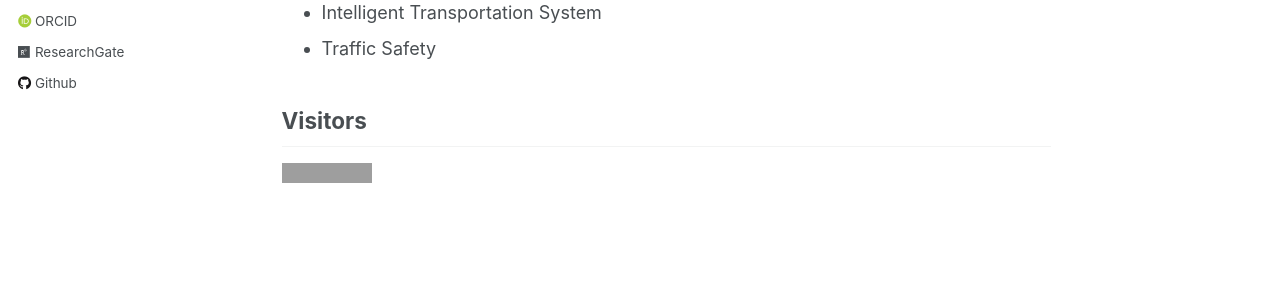
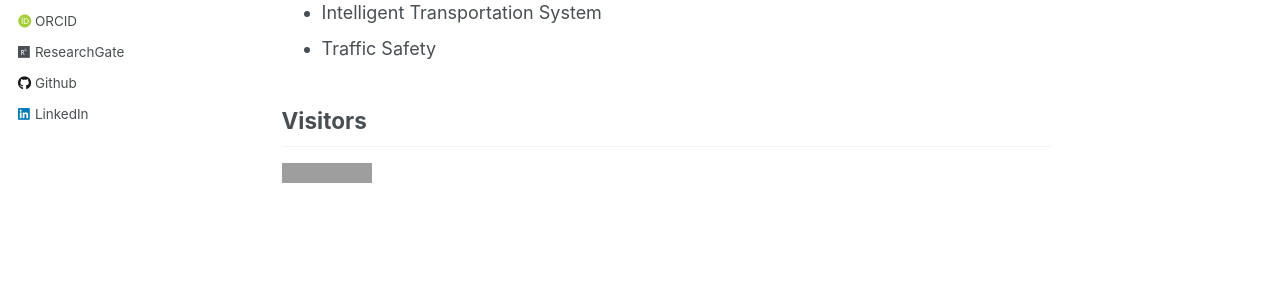
Before and after one commit to zhangjiahao2024/zhangjiahao2024.github.io, a Jekyll site: the page built from _pages/about.md, in a window 1280 px wide. Shown: the part 501-799 px from the top of the page. Built offline with Jekyll 4.4.1, drawn with Linux system fonts in a browser that asks for light colours; some web fonts are replaced; grey boxes are pictures that could not be loaded.

Commit message:
Update _config.yml

```diff
--- a/_config.yml
+++ b/_config.yml
@@ -56,7 +56,7 @@ author:
   keybase          : # Username
   instagram        : # Username
   lastfm           : # Username
-  linkedin         : # "www.linkedin.com/in/jiahao-zhang-05043a333"# Username
+  linkedin         : "www.linkedin.com/in/jiahao-zhang-05043a333"# Username
   mastodon         : # URL
   medium           : # URL
   pinterest        : # Username
```
